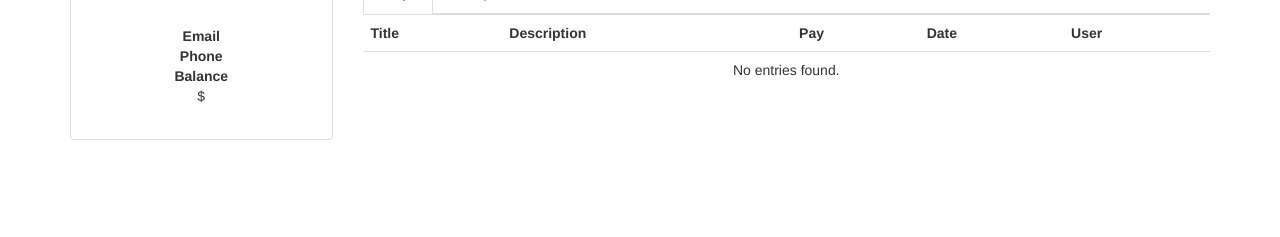
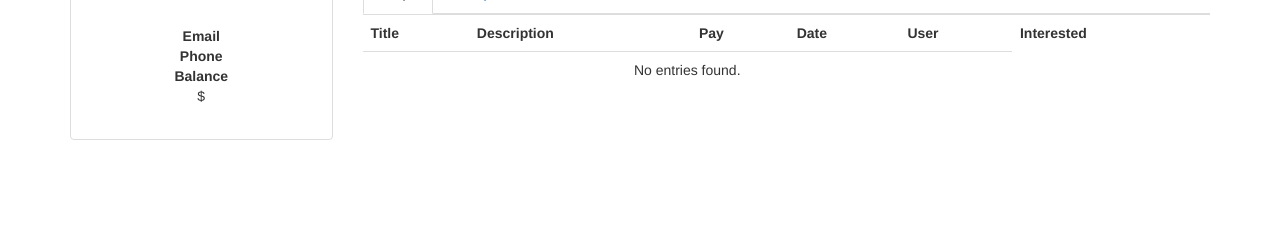
Before and after one commit to austinheimark/SoCollege, a Flask app: template templates/dashboard.html in a window 1280 px wide. Shown: the part 198-435 px from the top of the page. Run offline with Flask 2, Linux system fonts and the light colour scheme; the template is opened without the code that fills it, so the values that code supplies are empty; some libraries are stand-ins or nearby versions.

Commit message:
added interested form

```diff
--- a/templates/dashboard.html
+++ b/templates/dashboard.html
@@ -32,6 +32,7 @@
 						<th>Pay</th>
 						<th>Date</th>
 						<th>User</th>
+						<th>Interested</th>
 					</tr>
 					{% if posts %}
 						{% for post in posts %}
@@ -41,6 +42,12 @@
 							<td>{{ post.pay }}</td>
 							<td>{{ post.date }}</td>
 							<td>{{ post.the_user }}</td>
+							<td>
+								<form method="post" action="#">
+									<input type="hidden" value="{{ post.title }}" name="post-interested">
+									<button class="btn btn-primary" type="submit">Yes</button>
+								</form>
+							</td>
 						</tr>
 						{% endfor %}
 					{% else %}
```
